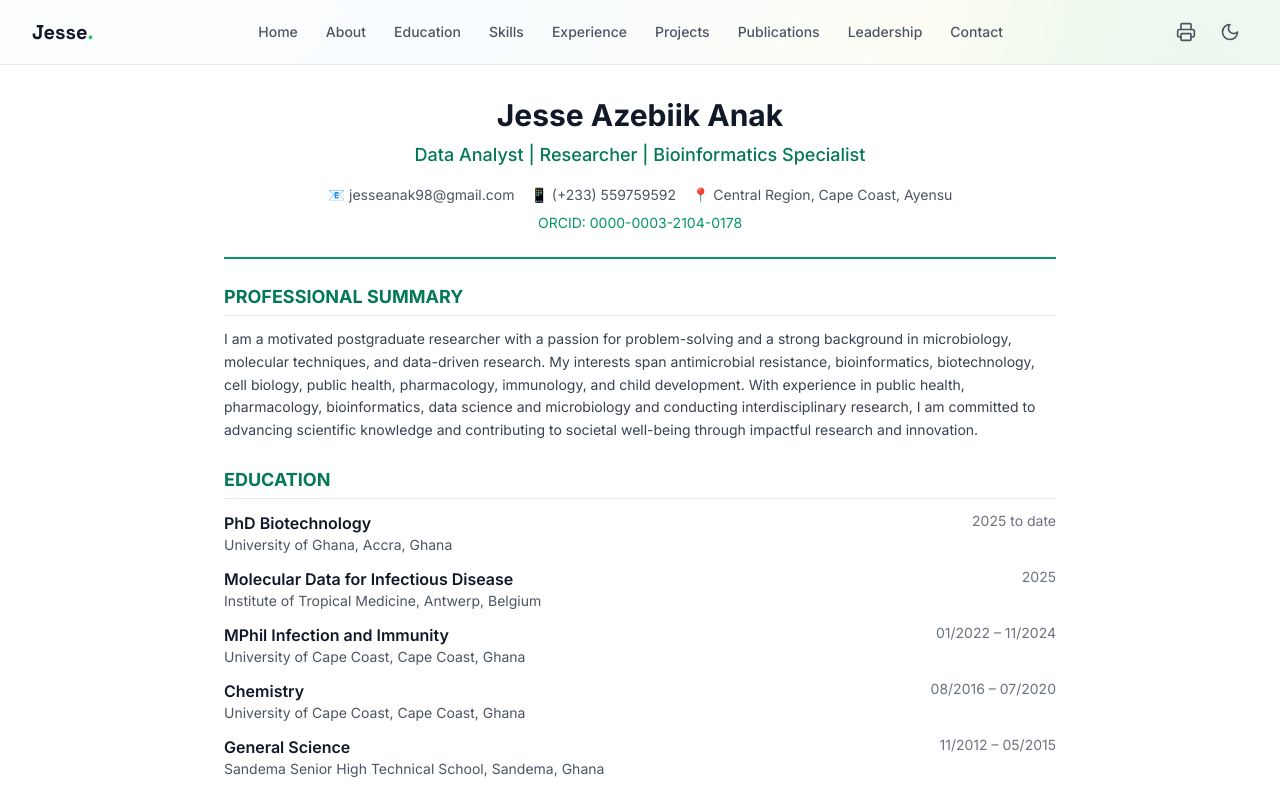
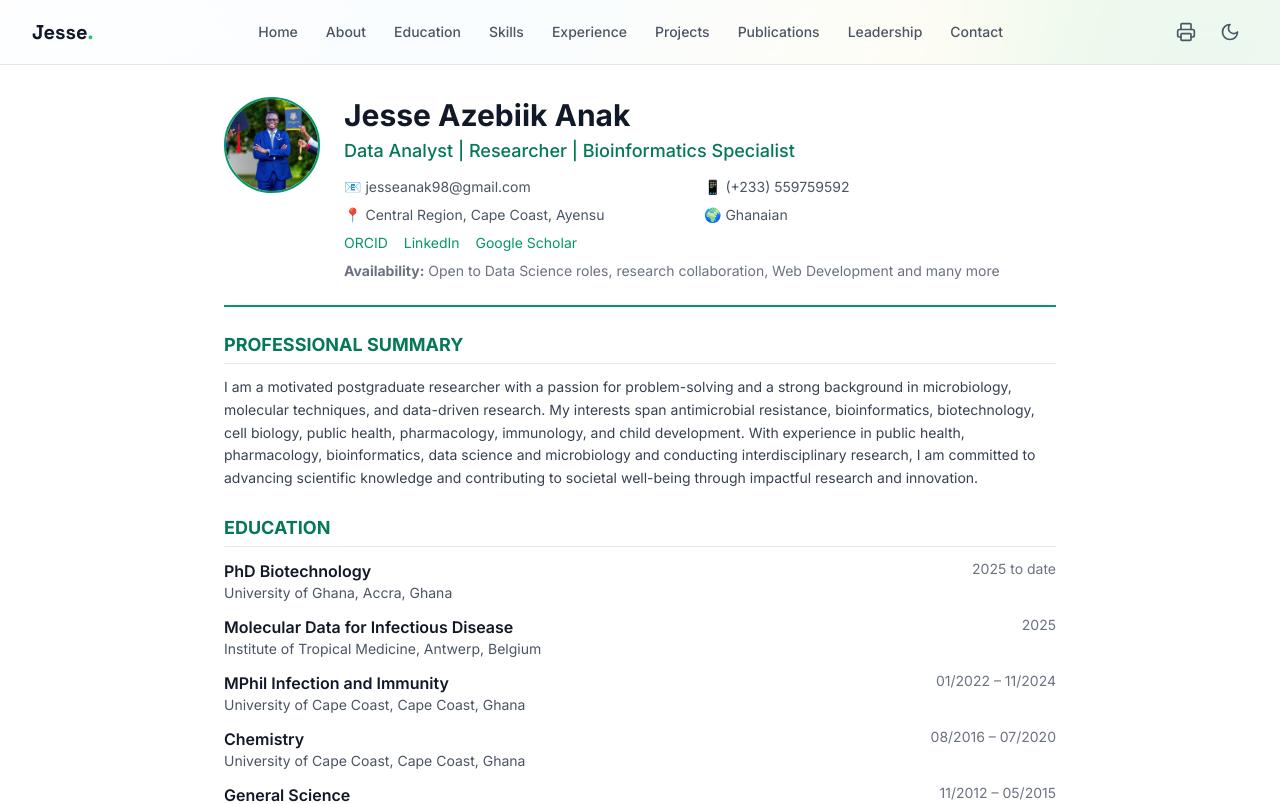
Before and after one commit to JesseAnak7534/Jesse-Anak-Portfolio, a Next.js app in the folder portfolio-nextjs/: page /cv-print in a window 1280 px wide. Shown: the top 804 px of the page. Built offline with nearby package versions, Linux system fonts and the light colour scheme.

Commit message:
Add profile image and complete personal info to CV download

```diff
--- a/portfolio-nextjs/src/app/cv-print/page.tsx
+++ b/portfolio-nextjs/src/app/cv-print/page.tsx
@@ -1,5 +1,6 @@
 'use client'
 
+import Image from 'next/image'
 import { resumeData } from '@/data/resumeData'
 import { useEffect } from 'react'
 
@@ -35,23 +36,51 @@ export default function CVPrintPage() {
       `}</style>
 
       <div className="max-w-4xl mx-auto p-8 print:p-0">
-        {/* Header / Personal Info */}
-        <header className="text-center border-b-2 border-emerald-600 pb-6 mb-6">
-          <h1 className="text-3xl font-bold text-gray-900 mb-2">
+        {/* Header / Personal Info with Profile Image */}
+        <header className="border-b-2 border-emerald-600 pb-6 mb-6">
+          <div className="flex items-start gap-6">
+            {/* Profile Image */}
+            <div className="flex-shrink-0">
+              <div className="relative w-24 h-24 rounded-full overflow-hidden border-2 border-emerald-600">
+                <Image
+                  src="/images/profile.jpg"
+                  alt={resumeData.personal.name}
+                  fill
+                  className="object-cover"
+                  priority
+                />
+              </div>
+            </div>
+
+            {/* Personal Details */}
+            <div className="flex-1">
+              <h1 className="text-3xl font-bold text-gray-900 mb-1">
                 {resumeData.personal.name}
               </h1>
-          <p className="text-lg text-emerald-700 font-medium mb-4">
+              <p className="text-lg text-emerald-700 font-medium mb-3">
                 {resumeData.personal.headline}
               </p>
-          <div className="flex flex-wrap justify-center gap-4 text-sm text-gray-600">
+              <div className="grid grid-cols-2 gap-2 text-sm text-gray-600">
                 <span>📧 {resumeData.personal.email}</span>
                 <span>📱 {resumeData.personal.phone}</span>
                 <span>📍 {resumeData.personal.location}</span>
+                <span>🌍 {resumeData.personal.nationality}</span>
               </div>
-          <div className="text-sm text-gray-500 mt-2">
+              <div className="flex flex-wrap gap-4 text-sm text-gray-500 mt-2">
                 <a href={resumeData.personal.orcid} className="text-emerald-600 hover:underline">
-              ORCID: {resumeData.personal.orcid.split('/').pop()}
+                  ORCID
                 </a>
+                <a href={resumeData.personal.linkedin} className="text-emerald-600 hover:underline">
+                  LinkedIn
+                </a>
+                <a href={resumeData.personal.googleScholar} className="text-emerald-600 hover:underline">
+                  Google Scholar
+                </a>
+              </div>
+              <p className="text-sm text-gray-500 mt-2">
+                <strong>Availability:</strong> {resumeData.personal.availability}
+              </p>
+            </div>
           </div>
         </header>
 
```
Lines whose indentation alone changed are shown as unchanged.
